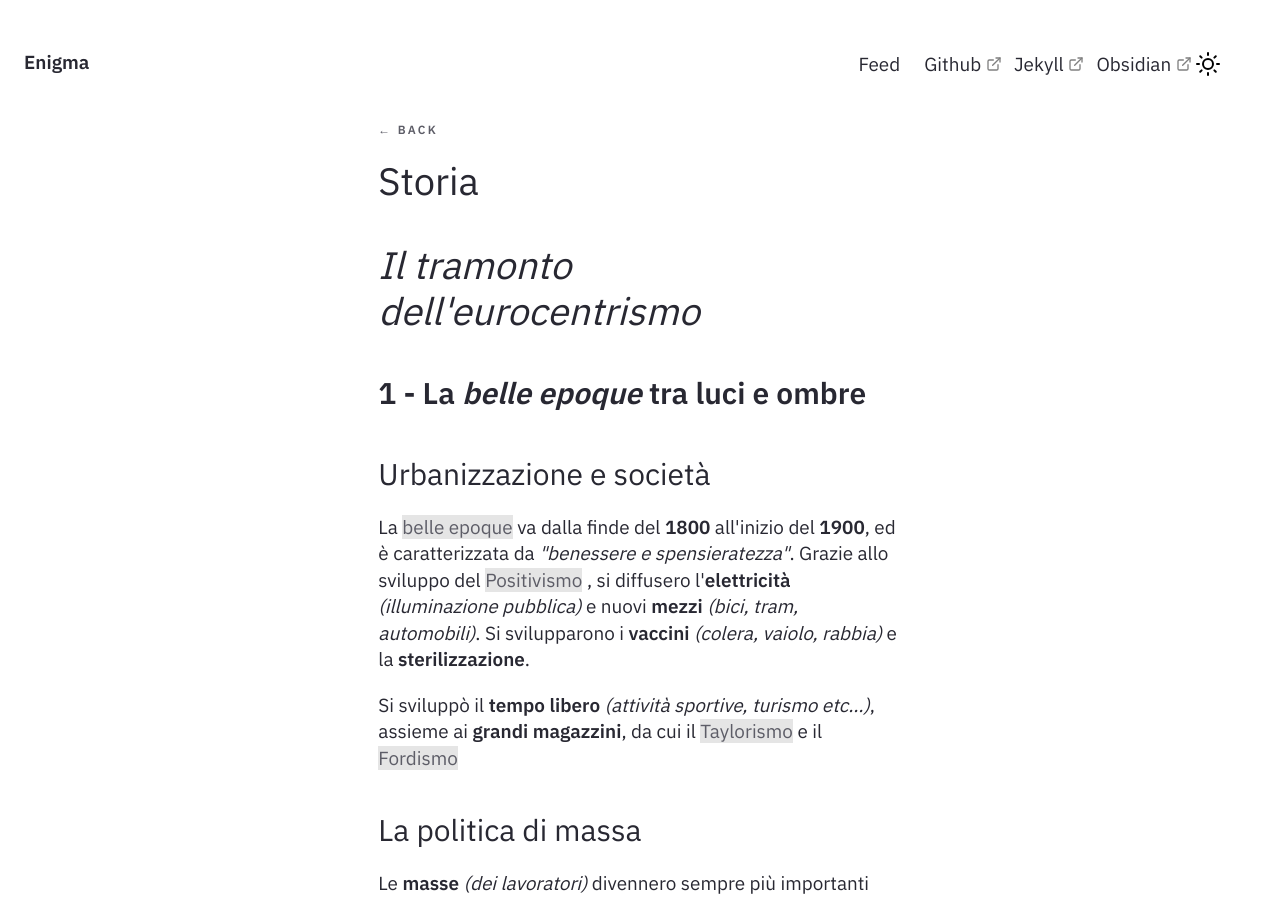
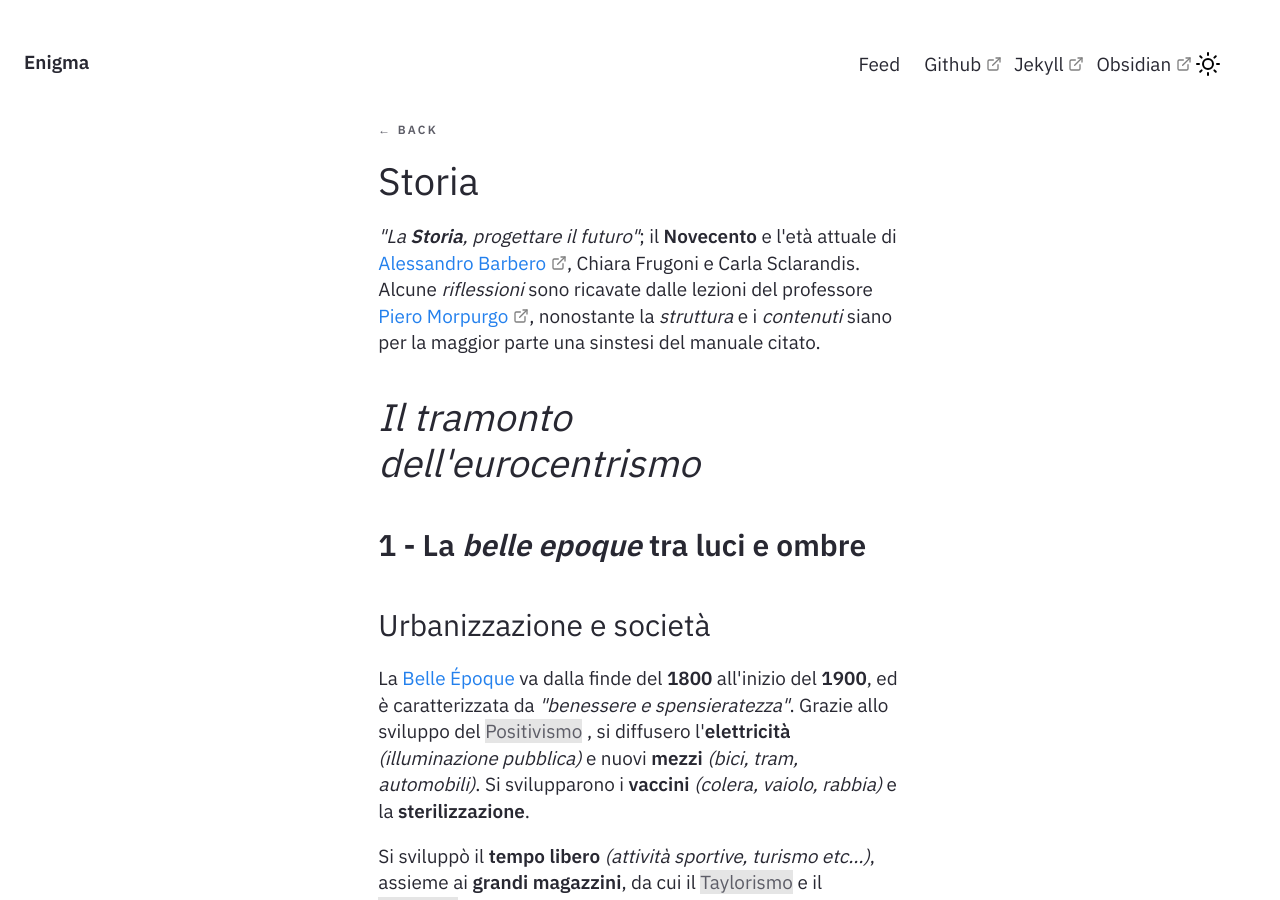
Before and after one commit to CuriousCI/enigma, a Jekyll site: the page built from _notes/Public/Storia.md, in a window 1280 px wide and 900 px high. Built offline with Jekyll 4.4.1, drawn with Linux system fonts in a browser that asks for light colours.

Commit message:
La Storia

```diff
--- a/_notes/Public/Storia.md
+++ b/_notes/Public/Storia.md
@@ -4,11 +4,13 @@ feed: show
 date: 16-06-2022
 ---
 
+*"La **Storia**, progettare il futuro"*; il **Novecento** e l'età attuale di [Alessandro Barbero](https://open.spotify.com/show/2G4tqGffDNWKTU5oYQRg1W), Chiara Frugoni e Carla Sclarandis. Alcune *riflessioni* sono ricavate dalle lezioni del professore [Piero Morpurgo](http://www.pieromorpurgo.com/), nonostante la *struttura* e i *contenuti* siano per la maggior parte una sinstesi del manuale citato.
+
 # _Il tramonto dell'eurocentrismo_
 
 ## 1 - La _belle epoque_ tra luci e ombre
 ### Urbanizzazione e società
-La [[belle epoque]] va dalla finde del **1800** all'inizio del **1900**, ed è caratterizzata da _"benessere e spensieratezza"_. Grazie allo sviluppo del [[Positivismo]], si diffusero l'**elettricità** _(illuminazione pubblica)_ e nuovi **mezzi** _(bici, tram, automobili)_. Si svilupparono i **vaccini** _(colera, vaiolo, rabbia)_ e la **sterilizzazione**.
+La [[Belle Époque]] va dalla finde del **1800** all'inizio del **1900**, ed è caratterizzata da _"benessere e spensieratezza"_. Grazie allo sviluppo del [[Positivismo]], si diffusero l'**elettricità** _(illuminazione pubblica)_ e nuovi **mezzi** _(bici, tram, automobili)_. Si svilupparono i **vaccini** _(colera, vaiolo, rabbia)_ e la **sterilizzazione**.
 
 Si sviluppò il **tempo libero** _(attività sportive, turismo etc...)_, assieme ai **grandi magazzini**, da cui il [[Taylorismo]] e il [[Fordismo]]
 
```
Also changed, not shown: _notes/Public/Belle Époque.md (renamed from _notes/Public/eventi/belle epoque.md), 1 other file.
